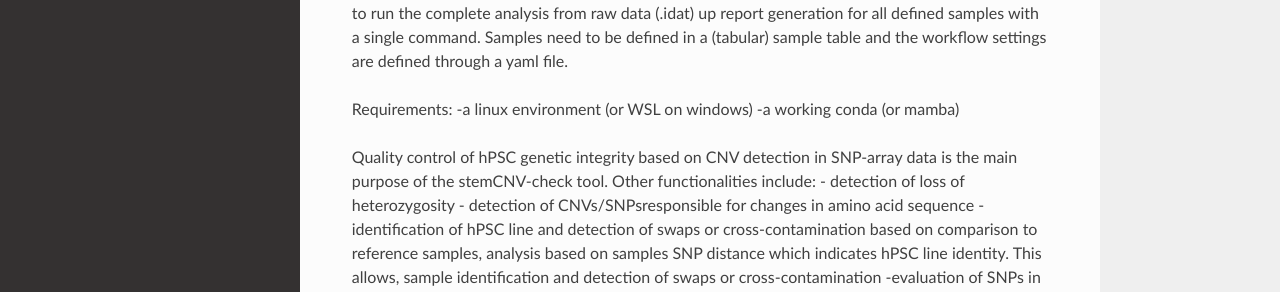
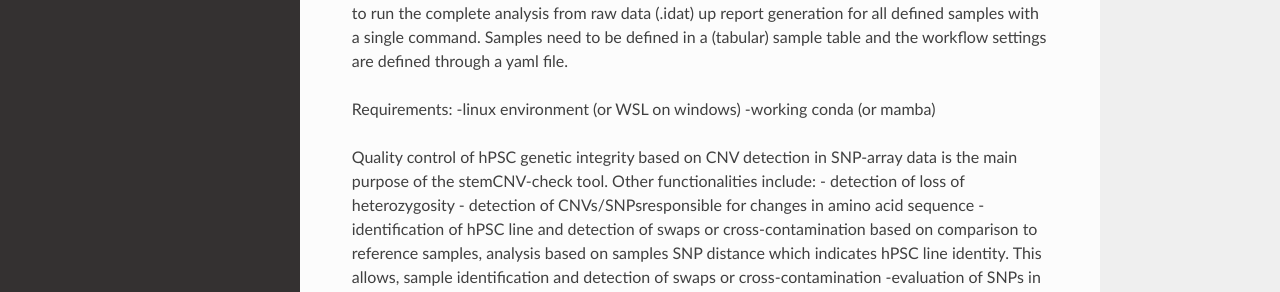
Before and after one commit to icalledmyselfmoon/stemCNV_check_Read_the_docs, a Sphinx documentation site: the page built from source/index.rst, in a window 1280 px wide. Shown: the part 206-498 px from the top of the page. Built offline with Sphinx 7.4.7 and the Read the Docs theme 3.1.0, drawn with Linux system fonts in a browser that asks for light colours.

```diff
--- a/source/index.rst
+++ b/source/index.rst
@@ -9,8 +9,8 @@ stemCNV-check Manual
 StemCNV-check is a tool written to simplify copy number variation (CNV) analysis of SNP array data, specifically for quality control of (pluripotent) stem cell lines. StemCNV-check uses snakemake to run the complete analysis from raw data (.idat) up report generation for all defined samples with a single command. Samples need to be defined in a (tabular) sample table and the workflow settings are defined through a yaml file.
 
 Requirements:
--a linux environment (or WSL on windows)
--a working conda (or mamba)
+-linux environment (or WSL on windows)
+-working conda (or mamba)
 
 Quality control of hPSC genetic integrity based on CNV detection in SNP-array data is the main purpose of the stemCNV-check tool.
 Other functionalities include:
```
